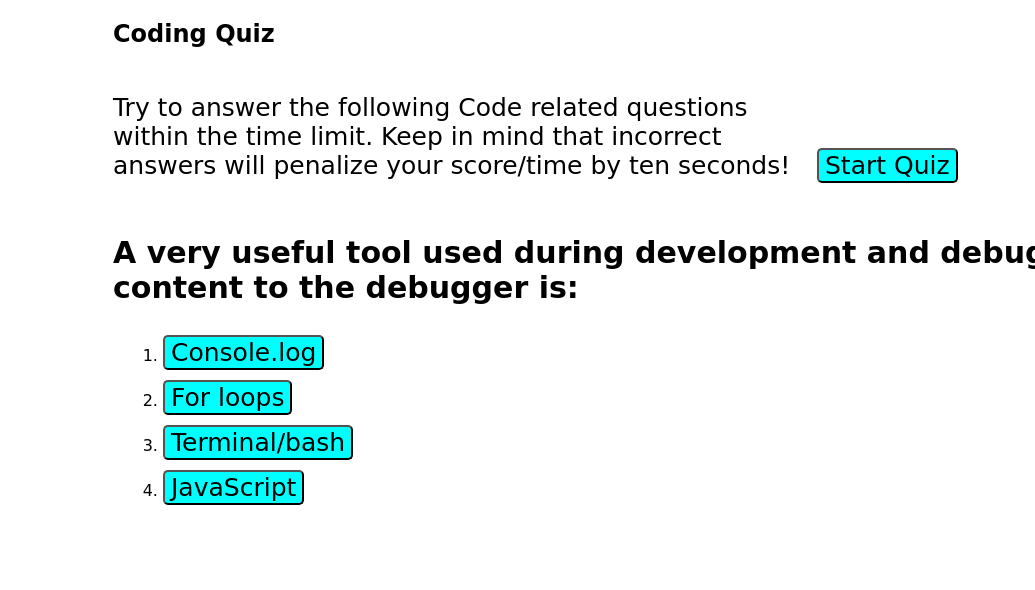
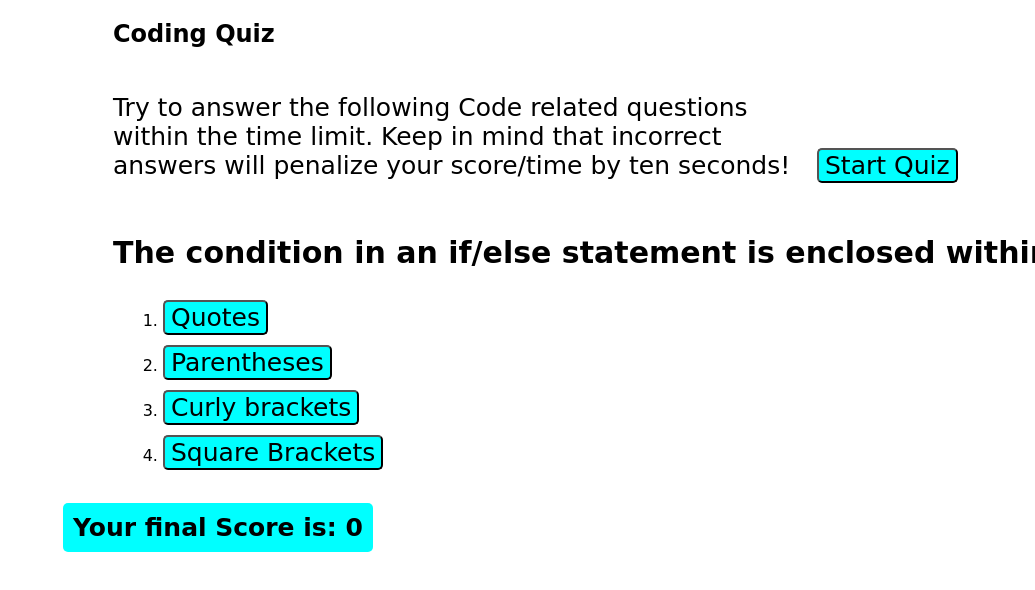
Before and after one commit to anayoifediora/JavaScript-Quiz, a plain HTML site: page index.html in a window 1280 px wide. Both pictures are taken after a click on the button 416 px from the left and 249 px from the top of the page. Shown: the top 590 px of the page, without its empty margins (245-1280 px from the left). Drawn offline with Linux system fonts and the light colour scheme; a web font is replaced by a local one.

```diff
--- a/Assets/CSS/style.css
+++ b/Assets/CSS/style.css
@@ -8,7 +8,7 @@ section {
     position: relative;
     left:50px;
 }
-h2, p, button, ol {
+h2, p, button, ol, h4 {
     font-family: 'Alkatra', cursive;
 }
 .quiz-instructions {
@@ -32,3 +32,11 @@ button:hover {
     background-color: grey;
     cursor:grab;
 }
+h4 {
+    font-size:25px;
+    background-color: aqua;
+    width:fit-content;
+    padding:10px;
+    border-radius:5px;
+    border-style: solid, 10px, black;
+}
--- a/Assets/js/script.js
+++ b/Assets/js/script.js
@@ -10,6 +10,8 @@ var answerButton1 = document.createElement('button');
 var answerButton2 = document.createElement('button');
 var answerButton3 = document.createElement('button');
 var answerButton4 = document.createElement('button');
+var scoreEl = document.querySelector('.score');
+
 answerButton1.classList.add('answer-button');
 answerButton2.classList.add('answer-button');
 answerButton3.classList.add('answer-button');
@@ -40,6 +42,8 @@ liEl2.appendChild(answerButton2);
 liEl3.appendChild(answerButton3);
 liEl4.appendChild(answerButton4);
 
+var currentQuestions = 1;
+var score = 0;
 
 // create a startQuiz function that will go through the quizQuestions object through a loop to render each question
 let quizQuestions = [ {
@@ -70,6 +74,7 @@ let quizQuestions = [ {
         answerButton2: "Other arrays",
         answerButton3: "Boolean",
         answerButton4: "All of the above",
+        correctAnswer: "All of the above",
 
 },
 
@@ -80,6 +85,7 @@ let quizQuestions = [ {
     answerButton2: "Curly brackets",
     answerButton3: "Quotes",
     answerButton4: "Parentheses",
+    correctAnswer: "Quotes"
 
 },
 
@@ -90,6 +96,7 @@ let quizQuestions = [ {
     answerButton2: "For loops",
     answerButton3: "Terminal/bash",
     answerButton4: "JavaScript",
+    correctAnswer: "Console.log",
 
 },
 ];
@@ -104,25 +111,36 @@ let quizQuestions = [ {
 
 
 function pickAnswer () {
-  renderNextQuestion ()
+  renderNextQuestion ();
+    currentQuestions++;
+};
 
-   if (quizQuestions[0].answerButton3 === quizQuestions[0].correctAnswer) {
-      console.log('Hello');
-  } else {
-    console.log ('Hi');
-  }
+/* function checkResult() {
+  if (quizQuestions[0].answerButton3 === quizQuestions[0].correctAnswer) {
+      console.log("hello");
+} else {
+      console.log("hi");
+}
+};     */
 
-  } ;
+
+
+
+   ;
 
 function renderNextQuestion () {
-  for (var i = 0; i < quizQuestions.length; i++) {
-    questionEl.textContent = quizQuestions[i].questionEl;
-    answerButton1.textContent = quizQuestions[i].answerButton1;
-    answerButton2.textContent = quizQuestions[i].answerButton2;
-    answerButton3.textContent = quizQuestions[i].answerButton3;
-    answerButton4.textContent = quizQuestions[i].answerButton4;
-  }
+
+    questionEl.textContent = quizQuestions[currentQuestions].questionEl;
+    answerButton1.textContent = quizQuestions[currentQuestions].answerButton1;
+    answerButton2.textContent = quizQuestions[currentQuestions].answerButton2;
+    answerButton3.textContent = quizQuestions[currentQuestions].answerButton3;
+    answerButton4.textContent = quizQuestions[currentQuestions].answerButton4;
+
 };
+function setQuizScore () {
+scoreEl.textContent = score
+
+}
 
 var answerButtonsArray = document.querySelectorAll('.answer-button');
 
@@ -130,6 +148,10 @@ for (var i = 0; i < answerButtonsArray.length; i++) {
    answerButtonsArray[i].addEventListener('click', pickAnswer);
 };
 startButton.addEventListener("click", renderQuestions);
+
+
+
+
 
 
 // var correctOption = answerButton3;
@@ -167,18 +189,7 @@ if (correctOption) {
         body.appendChild(answerCommentEl);
         renderQuestion3();
     });
-}
-if (wrongOptions) {
 
-        for (var i = 0; i < wrongOptions.length; i++) {
-        wrongOptions[i].addEventListener('click', function () {
-        answerCommentEl.textContent = "Wrong ❌";
-        answerCommentEl.setAttribute('style', 'font-size: 30px; position: relative; left: 400px');
-        body.appendChild(answerCommentEl);
-        renderQuestion3();
-    })};
-
-}
 
 
  */
--- a/index.html
+++ b/index.html
@@ -23,6 +23,9 @@
             <section class="question-section">
 
             </section>
+            <div class = "results">
+                <h4>Your final Score is: <span class = "score">0</span></h4>
+            </div>
 
         </main>
         <footer>
```
Also changed, not shown: Assets/Quiz Interface.png (added), 3 other files.
